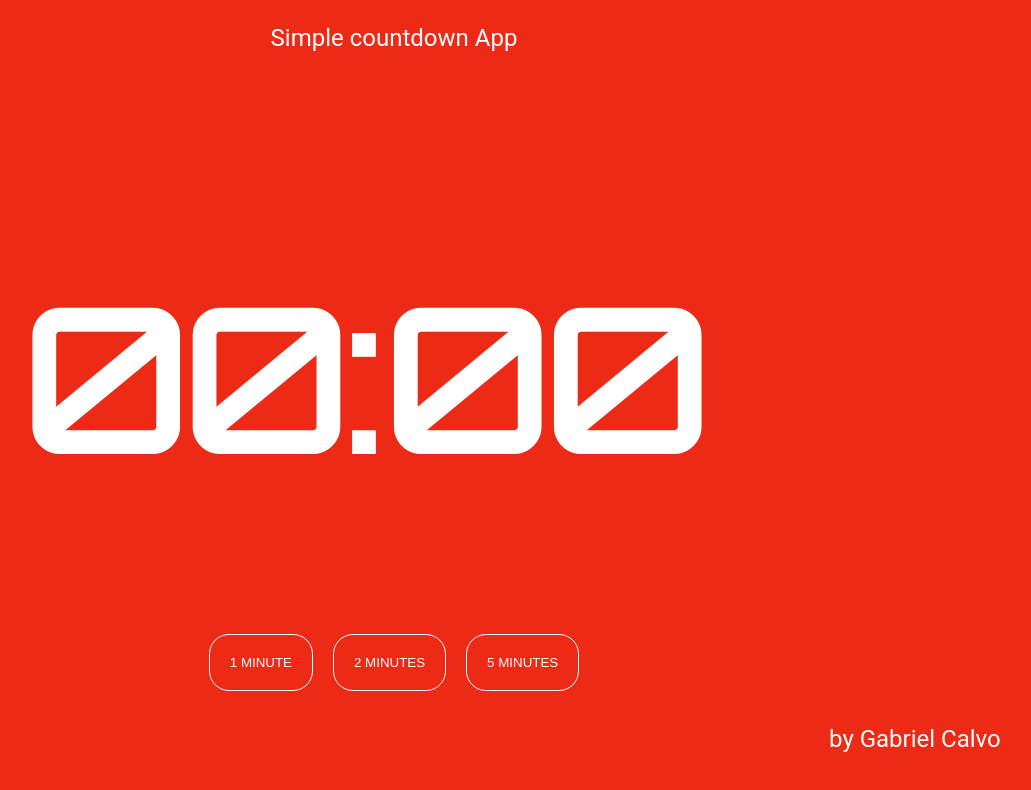
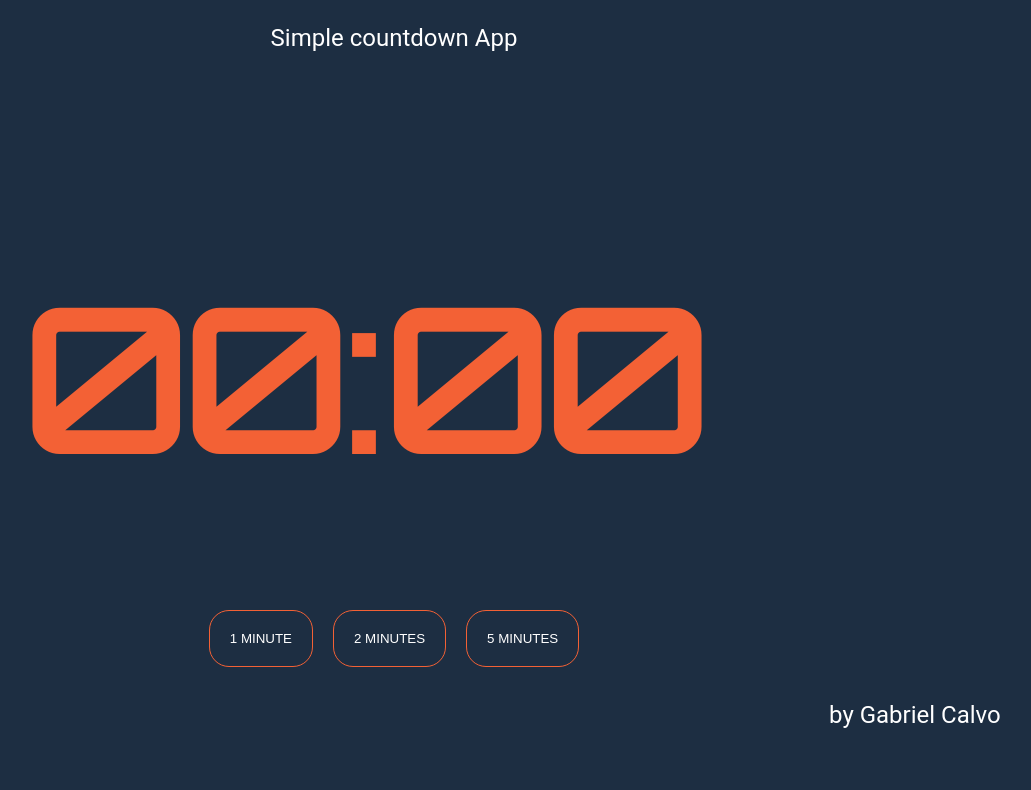
Before and after one commit to gcalvoCR/countdown-app, a plain HTML site: page index.html in a window 1280 px wide. Shown: the whole page, without its empty margins (246-1277 px from the left). Drawn offline with Linux system fonts and the light colour scheme.

Commit message:
changes in color

```diff
--- a/countdown.js
+++ b/countdown.js
@@ -3,7 +3,6 @@ let min = 0;
 let sec = 0;
 
 $(function() {
-    location.reload(true);
     $("#btn-1").click(function(){
         execute(1, 0);
     });
--- a/style.css
+++ b/style.css
@@ -1,6 +1,6 @@
 body {
-    color: #fff;
-    background-color: #EC2A16;
+    color: rgb(243, 97, 53);
+    background-color: #1D2E42;
     font-family: 'Roboto', sans-serif;
 }
 
@@ -12,6 +12,7 @@ h1 {
 }
 p{
     font-size: 3vh;
+    color: white;
 }
 
 footer p{
@@ -23,7 +24,7 @@ footer p{
 .center{
     text-align: center;
     vertical-align: middle;
-    height:75vh;
+    height:72vh;
 }
 
 .btns{
@@ -40,10 +41,10 @@ button{
     padding: 20px;
     border-radius: 20px;
     margin: 10px;
-    border: solid white 1px;
+    border: solid rgb(243, 97, 53) 1px;
     transition: all 0.4s ease 0s;
 }
 
 button:hover{
-    background: #ed3330;
+    background: rgb(243, 97, 53);
 }
```
